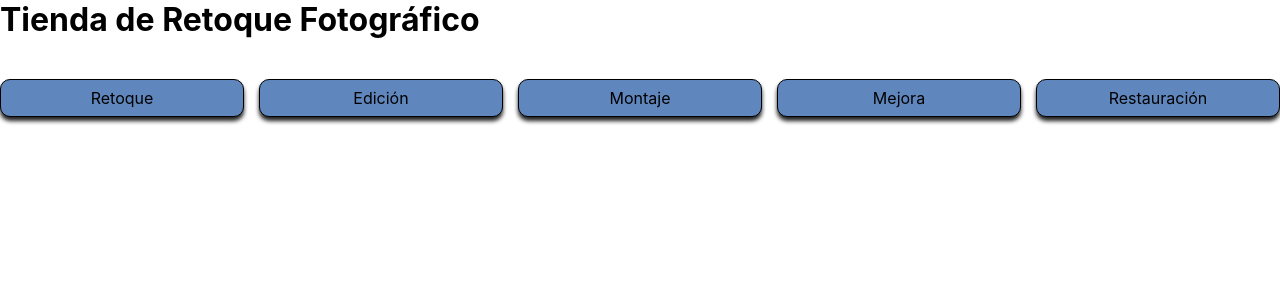
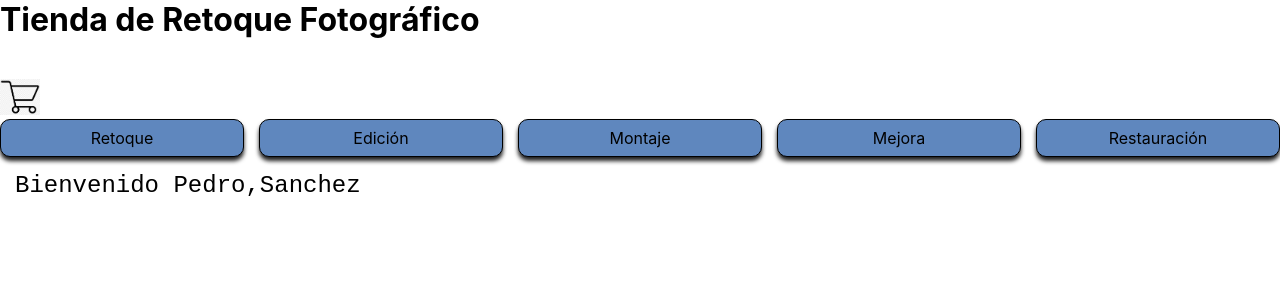
Before and after one commit to jontatan25/ReacT--Espitia-Jonathan, a React (Create React App) app in the folder apptienda/: page / in a window 1280 px wide. Shown: the top 300 px of the page. Built offline with nearby package versions, Linux system fonts and the light colour scheme.

Commit message:
Desafio CartWidget e ItemList Container

```diff
--- a/apptienda/src/App.js
+++ b/apptienda/src/App.js
@@ -1,12 +1,15 @@
-import './App.css';
-import NavBar from './components/NavBar.js'
+import "./components/NavBar/NavBar.css";
+import NavBar from "./components/NavBar/NavBar";
+import ItemListContainer from "./components/ItemListContainer/ItemListContainer"
+import  "./components/ItemListContainer/ItemListContainer.css"
+import React from 'react'
 
-function App() {
+const App = () => {
   return (
-    <>
-    <NavBar/>
-    </>
-  );
+    <div>
+       <NavBar />
+       <ItemListContainer nombre= "Pedro" apellido= "Sanchez"/>
+    </div>
+  )
 }
-
 export default App;
--- /dev/null
+++ b/apptienda/src/components/CartWidget/CartWidget.js
@@ -0,0 +1,12 @@
+import React from 'react'
+import logo from './cart.png';
+
+const CartWidget = () => {
+    return (
+        <div>
+            <img src={logo} alt="LOGO" width= "40 vw" />
+        </div>
+    )
+}
+
+export default CartWidget
--- /dev/null
+++ b/apptienda/src/components/ItemListContainer/ItemListContainer.css
@@ -0,0 +1,6 @@
+
+p{
+    margin: 15px;
+    font-family: 'Courier New', Courier, monospace;
+    font-size: 1.5em;
+}
--- /dev/null
+++ b/apptienda/src/components/ItemListContainer/ItemListContainer.js
@@ -0,0 +1,11 @@
+import React from 'react'
+
+const ItemListContainer = ({nombre,apellido}) => {
+    return (
+        <div>
+            <p>Bienvenido {nombre},{apellido}</p>
+        </div>
+    )
+}
+
+export default ItemListContainer
--- a/apptienda/src/components/NavBar.js
+++ /dev/null
@@ -1,21 +0,0 @@
-
-function NavBar() {
-    return (
-      <>
-    <header>
-        <h1>Tienda de Retoque Fotográfico</h1>
-        <nav>
-        <ul class="nav" >
-            <li>Retoque</li>
-            <li>Edición</li>
-            <li>Montaje</li>
-            <li>Mejora</li>
-            <li>Restauración</li>
-        </ul>
-        </nav>
-    </header>
-      </>
-    );
-  }
-
-  export default NavBar;
--- /dev/null
+++ b/apptienda/src/components/NavBar/NavBar.js
@@ -0,0 +1,24 @@
+
+import React from 'react'
+import CartWidget from '../CartWidget/CartWidget';
+
+const NavBar = () => {
+  return (
+    <>
+  <header>
+      <h1>Tienda de Retoque Fotográfico</h1>
+      <CartWidget/>
+      <naviga>
+      <ul class="nav" >
+          <li>Retoque</li>
+          <li>Edición</li>
+          <li>Montaje</li>
+          <li>Mejora</li>
+          <li>Restauración</li>
+      </ul>
+      </naviga>
+  </header>
+    </>
+  );
+}
+  export default NavBar;
```
Also changed, not shown: apptienda/src/components/CartWidget/cart.png (added), apptienda/src/components/NavBar/NavBar.css (renamed from apptienda/src/App.css), 1 other file (tests, documents, lock files or other folders).
